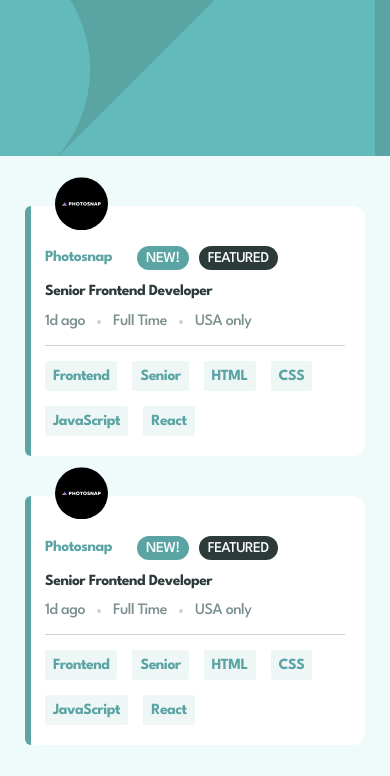
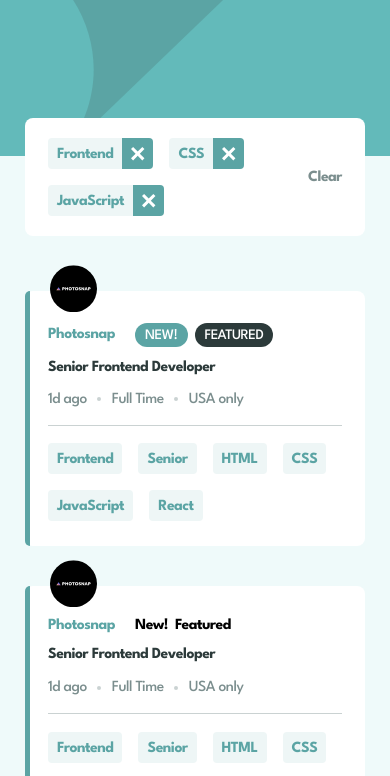
Before and after one commit to monikagawryluk/job-listings-page, a plain HTML site: page index.html in a window 390 px wide. Shown: the top 776 px of the page. Drawn offline with Linux system fonts and the light colour scheme.

Commit message:
Made mobile layout

```diff
--- a/index.html
+++ b/index.html
@@ -25,11 +25,49 @@
   </head>
   <body>
     <header class="header">
-      <img class="header-img" src="images/bg-header-mobile.svg" alt="" />
+      <!-- <img class="header-img" src="images/bg-header-mobile.svg" alt="" /> -->
     </header>
     <main class="main">
-      <div class="container">
-        <div class="job-item">
+      <div class="container container-filters-visible">
+        <div class="filters-item container-small">
+          <div class="filters">
+            <div class="filter">
+              <div class="filter-name" data-role="frontend">Frontend</div>
+              <button class="btn-remove">
+                <img
+                  class="icon-remove"
+                  src="images/icon-remove.svg"
+                  alt="icon close"
+                />
+              </button>
+            </div>
+            <div class="filter">
+              <div class="filter-name" data-languages="css">CSS</div>
+              <button class="btn-remove">
+                <img
+                  class="icon-remove"
+                  src="images/icon-remove.svg"
+                  alt="icon close"
+                />
+              </button>
+            </div>
+            <div class="filter">
+              <div class="filter-name" data-languages="javascript">
+                JavaScript
+              </div>
+              <button class="btn-remove">
+                <img
+                  class="icon-remove"
+                  src="images/icon-remove.svg"
+                  alt="icon close"
+                />
+              </button>
+            </div>
+          </div>
+          <button class="btn-clear">Clear</button>
+        </div>
+
+        <div class="job-item container-small">
           <div class="logo-box">
             <img class="logo" src="images/photosnap.svg" alt="Photosnap logo" />
           </div>
@@ -38,11 +76,11 @@
               <div class="company-box">
                 <div class="company">Photosnap</div>
                 <div class="offer-tags">
-                  <div class="tag tag--new">New!</div>
-                  <div class="tag tag--featured">Featured</div>
+                  <div class="feature-tag feature-tag--new">New!</div>
+                  <div class="feature-tag feature-tag--featured">Featured</div>
                 </div>
               </div>
-              <h2 class="position">Senior Frontend Developer</h2>
+              <button class="position">Senior Frontend Developer</button>
               <div class="details">
                 <div class="added">1d ago</div>
                 <div class="dot"></div>
@@ -64,7 +102,7 @@
           </div>
         </div>
 
-        <div class="job-item">
+        <div class="job-item container-small">
           <div class="logo-box">
             <img class="logo" src="images/photosnap.svg" alt="Photosnap logo" />
           </div>
@@ -79,11 +117,11 @@
               </div>
               <h2 class="position">Senior Frontend Developer</h2>
               <div class="details">
-                <div class="added">1d ago</div>
+                <div>1d ago</div>
                 <div class="dot"></div>
-                <div class="job-type">Full Time</div>
+                <div>Full Time</div>
                 <div class="dot"></div>
-                <div class="place">USA only</div>
+                <div>USA only</div>
               </div>
             </div>
             <div class="tags-box">
@@ -101,126 +139,7 @@
       </div>
     </main>
 
-    <div class="container">
-      <!-- Item Start -->
-      Photosnap New! Featured Senior Frontend Developer 1d ago Full Time USA
-      only
-      <!-- Role -->
-      Frontend
-      <!-- Level -->
-      Senior
-      <!-- Languages -->
-      HTML CSS JavaScript
-      <!-- Item End -->
-
-      <!-- Item Start -->
-      Manage New! Featured Fullstack Developer 1d ago Part Time Remote
-      <!-- Role -->
-      Fullstack
-      <!-- Level -->
-      Midweight
-      <!-- Languages -->
-      Python
-      <!-- Tools -->
-      React
-      <!-- Item End -->
-
-      <!-- Item Start -->
-      Account New! Junior Frontend Developer 2d ago Part Time USA only
-      <!-- Role -->
-      Frontend
-      <!-- Level -->
-      Junior
-      <!-- Languages -->
-      JavaScript
-      <!-- Tools -->
-      React Sass
-      <!-- Item End -->
-
-      <!-- Item Start -->
-      MyHome Junior Frontend Developer 5d ago Contract USA only
-      <!-- Role -->
-      Frontend
-      <!-- Level -->
-      Junior
-      <!-- Languages -->
-      CSS JavaScript
-      <!-- Item End -->
-
-      <!-- Item Start -->
-      Loop Studios Software Engineer 1w ago Full Time Worldwide
-      <!-- Role -->
-      Fullstack
-      <!-- Level -->
-      Midweight
-      <!-- Languages -->
-      JavaScript Ruby
-      <!-- Tools -->
-      Sass
-      <!-- Item End -->
-
-      <!-- Item Start -->
-      FaceIt Junior Backend Developer 2w ago Full Time UK only
-      <!-- Role -->
-      Backend
-      <!-- Level -->
-      Junior
-      <!-- Languages -->
-      Ruby
-      <!-- Tools -->
-      RoR
-      <!-- Item End -->
-
-      <!-- Item Start -->
-      Shortly Junior Developer 2w ago Full Time Worldwide
-      <!-- Role -->
-      Frontend
-      <!-- Level -->
-      Junior
-      <!-- Languages -->
-      HTML JavaScript
-      <!-- Tools -->
-      Sass
-      <!-- Item End -->
-
-      <!-- Item Start -->
-      Insure Junior Frontend Developer 2w ago Full Time USA only
-      <!-- Role -->
-      Frontend
-      <!-- Level -->
-      Junior
-      <!-- Languages -->
-      JavaScript
-      <!-- Tools -->
-      Vue Sass
-      <!-- Item End -->
-
-      <!-- Item Start -->
-      Eyecam Co. Full Stack Engineer 3w ago Full Time Worldwide
-      <!-- Role -->
-      Fullstack
-      <!-- Level -->
-      Midweight
-      <!-- Languages -->
-      JavaScript Python
-      <!-- Tools -->
-      Django
-      <!-- Item End -->
-
-      <!-- Item Start -->
-      The Air Filter Company Front-end Dev 1mo ago Part Time Worldwide
-      <!-- Role -->
-      Frontend
-      <!-- Level -->
-      Junior
-      <!-- Languages -->
-      JavaScript
-      <!-- Tools -->
-      React Sass
-      <!-- Item End -->
-    </div>
-
-    <div class="attribution">
+    <!-- <div class="attribution">
       Challenge by
       <a
         href="https://www.frontendmentor.io/challenges/url-shortening-api-landing-page-2ce3ob-G"
@@ -230,6 +149,6 @@
       <a href="https://github.com/monikagawryluk" target="_blank"
         >Monika Gawryluk</a
       >.
-    </div>
+    </div> -->
   </body>
 </html>
--- a/style.css
+++ b/style.css
@@ -2,11 +2,13 @@
   --desaturated-dark-cyan: hsl(180, 29%, 50%);
   --light-grayish-cyan--backgroung: hsl(180, 52%, 96%);
   --light-grayish-cyan--tablets: hsl(180, 31%, 95%);
+  --white: hsl(0, 0%, 100%);
   --dark-grayish-cyan: hsl(180, 8%, 52%);
   --dark-grayish-cyan--light: hsla(180, 8%, 52%, 0.4);
   --very-dark-grayish-cyan: hsl(180, 14%, 20%);
 
-  --item-border: 1.2rem;
+  --container-border-radius: 0.8rem;
+  /* --btn-tag-border-radius: 0.4rem:  */
 }
 
 * {
@@ -29,8 +31,10 @@ body {
 }
 
 .header {
+  height: 15.6rem;
   background-color: var(--desaturated-dark-cyan);
-  height: 15.6rem; /*temporary */
+  background-image: url(images/bg-header-mobile.svg);
+  background-size: 100% 100%;
 }
 
 .main {
@@ -39,19 +43,103 @@ body {
 }
 
 .container {
-  padding: 5rem 2.5rem;
+  padding: 6rem 0;
+  margin: 0 2.5rem;
+  position: relative;
 
   display: flex;
   flex-direction: column;
   gap: 4rem;
 }
 
+.container-filters-visible {
+  padding-top: 13.5rem;
+}
+
+.container-small {
+  max-width: 43rem;
+  width: 100%;
+  margin: 0 auto;
+  background-color: var(--white);
+  border-radius: var(--container-border-radius);
+  padding: 0 2.3rem;
+}
+
+.filters-item {
+  padding-top: 2rem;
+  padding-bottom: 2rem;
+  position: absolute;
+  top: 0;
+  left: 50%;
+  transform: translate(-50%, -3.8rem);
+
+  display: flex;
+  justify-content: space-between;
+  align-items: center;
+}
+
+/* to samo co w tags-box, czy nie zrobi© jednej klasy */
+.filters {
+  display: flex;
+  flex-wrap: wrap;
+  gap: 1.6rem;
+}
+
+.filter {
+  display: flex;
+  align-items: center;
+}
+
+.filter-name {
+  color: var(--desaturated-dark-cyan);
+  background-color: var(--light-grayish-cyan--tablets);
+  padding: 0.9rem 0.9rem 0.65rem;
+  border-bottom-left-radius: 0.4rem;
+  border-top-left-radius: 0.4rem;
+}
+
+.btn-remove {
+  height: 100%;
+  padding: 0 0.85rem;
+  background-color: var(--desaturated-dark-cyan);
+  border: none;
+  border-bottom-right-radius: 0.4rem;
+  border-top-right-radius: 0.4rem;
+  cursor: pointer;
+  transition: background-color 0.3s ease-in;
+
+  display: flex;
+  align-items: center;
+}
+
+.btn-remove:hover {
+  background-color: var(--very-dark-grayish-cyan);
+}
+
+.btn-clear {
+  font-family: inherit;
+  font-size: inherit;
+  font-weight: inherit;
+  letter-spacing: inherit;
+  color: var(--dark-grayish-cyan);
+  border: none;
+  background-color: inherit;
+  margin-left: 1.5rem;
+  cursor: pointer;
+  box-shadow: none;
+  transition-property: color, box-shadow;
+  transition-duration: 0.2s;
+  transition-timing-function: ease-in;
+}
+
+.btn-clear:hover {
+  color: var(--desaturated-dark-cyan);
+  box-shadow: 0 1px 0 0 var(--desaturated-dark-cyan);
+}
+
 .job-item {
-  max-width: 43rem;
-  background-color: white;
-  margin: 0 auto;
-  padding: 4rem 2rem 2rem;
-  border-radius: var(--item-border);
+  padding-top: 3.2rem;
+  padding-bottom: 2.5rem;
   position: relative;
 }
 
@@ -59,9 +147,10 @@ body {
   content: '';
   background-color: var(--desaturated-dark-cyan);
   display: block;
-  width: 0.6rem;
+  width: 0.5rem;
   height: 100%;
-  border-radius: var(--item-border) 0 0 var(--item-border);
+  border-top-left-radius: var(--container-border-radius);
+  border-bottom-left-radius: var(--container-border-radius);
   position: absolute;
   top: 0;
   left: 0;
@@ -72,23 +161,17 @@ body {
   top: 0;
   left: 0;
 
-  transform: translate(3rem, -50%);
+  transform: translate(2.5rem, -50%);
 }
 
 .logo {
-  width: 60%; /*w % czy rem, width czy max-width */
-}
-
-.text-box {
+  width: 4.7rem;
 }
 
 .info-box {
-  border-bottom: 1.5px solid var(--dark-grayish-cyan--light);
-  display: flex;
-  flex-direction: column;
-  gap: 1.4rem;
-  padding-bottom: 1.5rem;
-  justify-content: center;
+  border-bottom: 1.4px solid var(--dark-grayish-cyan--light);
+  padding-bottom: 1.75rem;
+  margin-bottom: 1.75rem;
 }
 
 .company-box {
@@ -96,52 +179,61 @@ body {
   flex-wrap: wrap;
   gap: 1rem;
   align-items: center;
+  margin-bottom: 1.3rem;
 }
 
 .company {
   color: var(--desaturated-dark-cyan);
-  margin-right: 1.5rem;
+  margin-right: 1rem;
 }
 
 .offer-tags {
   display: flex;
   flex-wrap: wrap;
-  gap: 1rem;
+  gap: 0.7rem;
 }
 
-.tag {
-  font-size: 1.5rem;
+.feature-tag {
+  font-size: 1.45rem;
   font-weight: 500;
-  color: white;
+  color: var(--white);
   text-transform: uppercase;
   border-radius: 100rem;
-  padding: 0.5rem 0.9rem 0.4rem;
+  padding: 0.6rem 1rem 0.3rem;
 }
 
-.tag--new {
+.feature-tag--new {
   background-color: var(--desaturated-dark-cyan);
 }
 
-.tag--featured {
+.feature-tag--featured {
   background-color: var(--very-dark-grayish-cyan);
 }
 
 .position {
-  font-size: 1.55rem;
+  font-family: inherit;
+  font-size: inherit;
+  font-weight: inherit;
+  letter-spacing: inherit;
+  background-color: inherit;
   color: var(--very-dark-grayish-cyan);
+  margin-bottom: 1.8rem;
+  border: none;
+  cursor: pointer;
+  transition: color 0.2s ease-in;
+}
+
+.position:hover {
+  color: var(--desaturated-dark-cyan);
 }
 
 .details {
-  font-size: 1.6rem;
   color: var(--dark-grayish-cyan);
   font-weight: 500;
 
   display: flex;
-  gap: 1.2rem;
+  gap: 1.05rem;
   align-items: center;
-}
-
-.added {
 }
 
 .dot {
@@ -151,21 +243,10 @@ body {
   background-color: var(--dark-grayish-cyan--light);
 }
 
-.job-type {
-}
-
-.dot {
-}
-
-.place {
-}
-
 .tags-box {
-  padding-top: 1.5rem;
-
   display: flex;
-  gap: 1.5rem;
   flex-wrap: wrap;
+  gap: 1.6rem;
 }
 
 .btn-tag {
@@ -174,10 +255,19 @@ body {
   font-weight: inherit;
   letter-spacing: inherit;
   color: var(--desaturated-dark-cyan);
-  padding: 0.8rem;
+  padding: 0.9rem 0.9rem 0.8rem;
   border: none;
-  border-radius: 0.2rem;
+  border-radius: 0.4rem;
   background-color: var(--light-grayish-cyan--tablets);
+  cursor: pointer;
+  transition-property: color, background-color;
+  transition-duration: 0.3s;
+  transition-timing-function: ease-in;
+}
+
+.btn-tag:hover {
+  color: var(--white);
+  background-color: var(--desaturated-dark-cyan);
 }
 
 /********************************/
```
